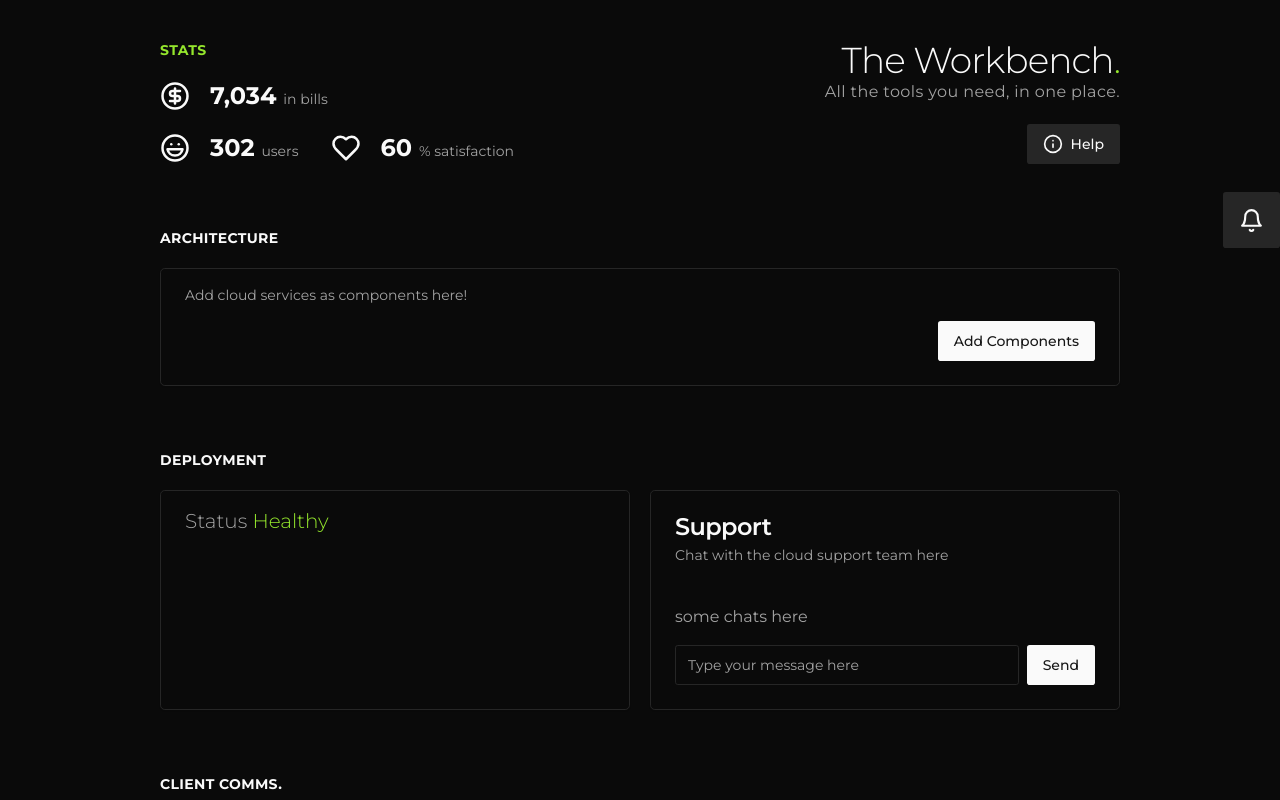
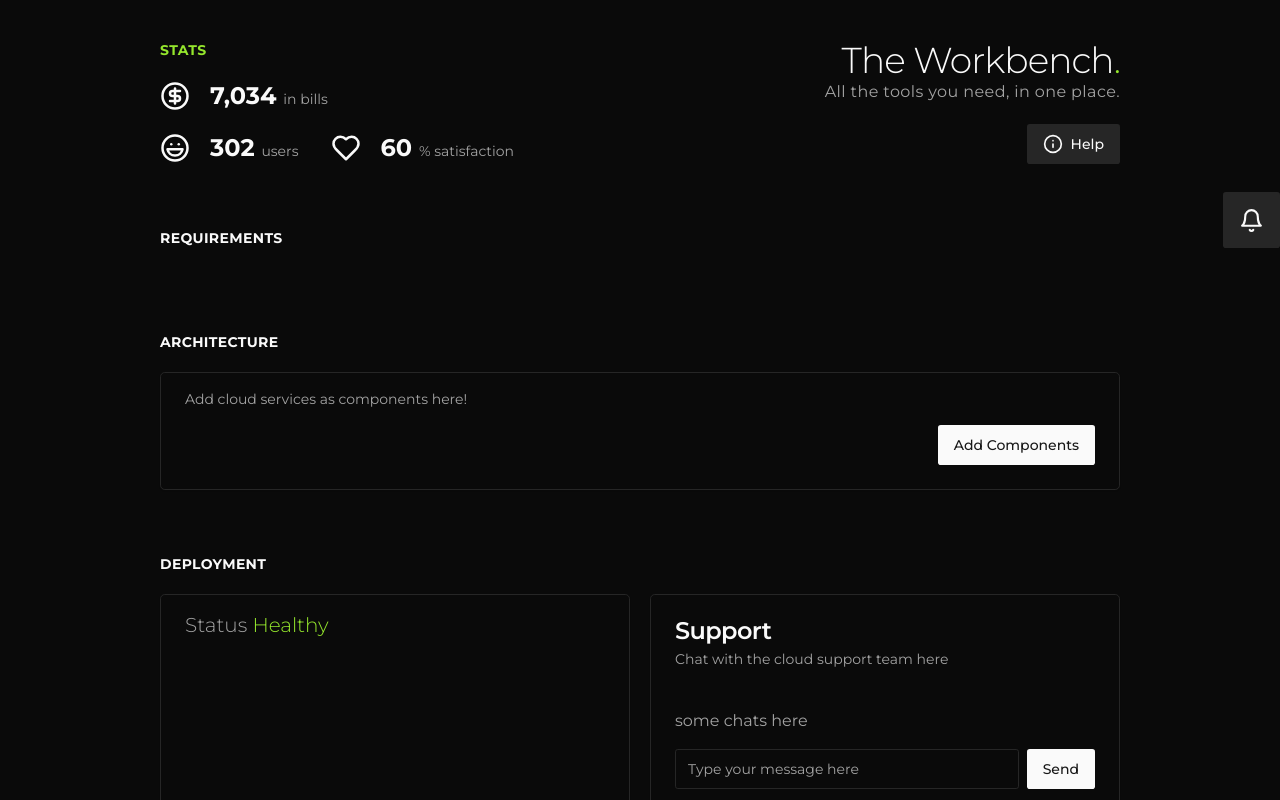
Before and after one commit to ParamBirje/noburncloud, a Next.js app in the folder apps/web/: page /workbench in a window 1280 px wide. Shown: the top 800 px of the page. Built offline with nearby package versions, Linux system fonts and the light colour scheme; no server answers.

Commit message:
Uncommented Requirements section on workbench

```diff
--- a/apps/web/src/app/workbench/page.tsx
+++ b/apps/web/src/app/workbench/page.tsx
@@ -49,7 +49,7 @@ export default function Page() {
         </div>
       </div>
 
-      {/* <Requirements /> */}
+      <Requirements />
 
       <Architecture />
 
```
